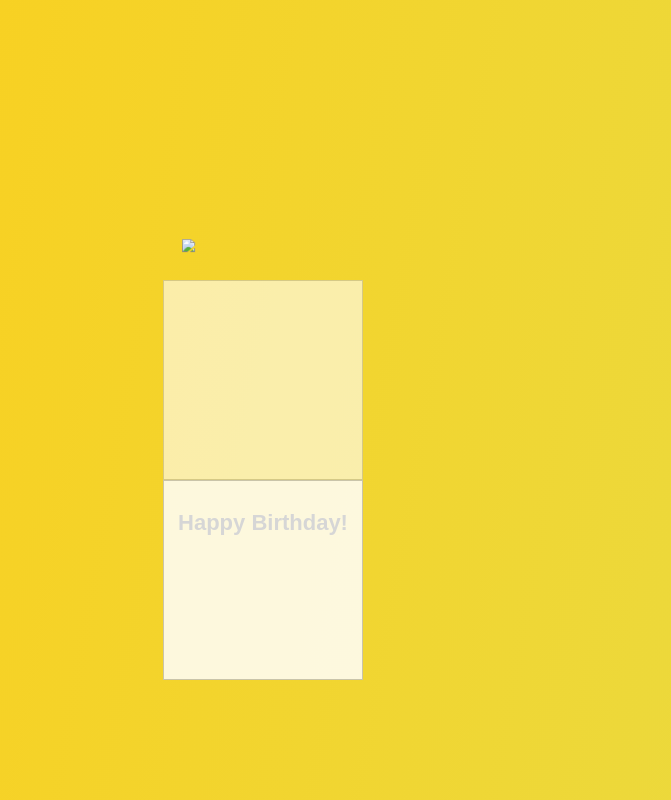
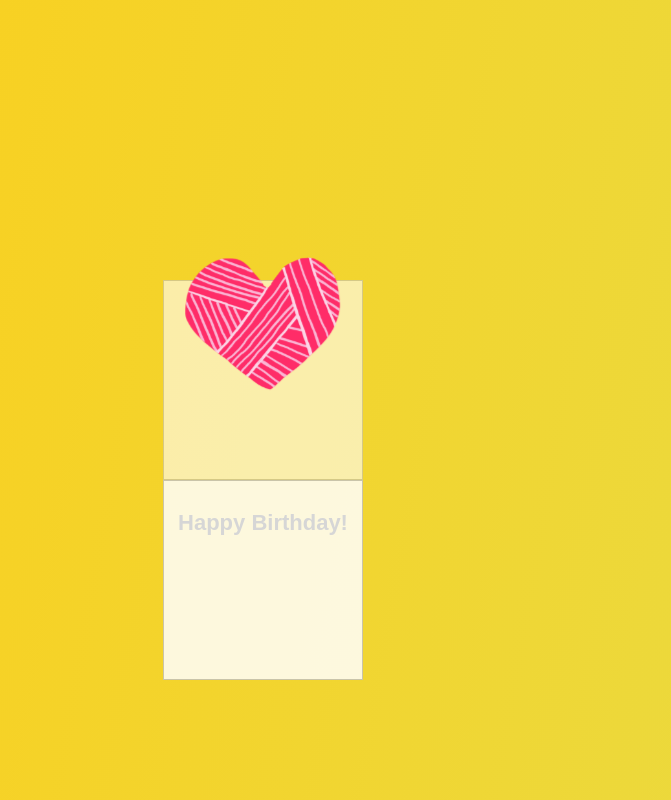
Before and after one commit to tri613/mama2016, a website: page index.html in a window 1280 px wide. Shown: the whole page, without its empty margins (377-1048 px from the left). Drawn offline with Linux system fonts and the light colour scheme; the site is published under a folder, as on GitHub Pages, so addresses that start at the root find nothing.

Commit message:
modify image src path

```diff
--- a/index.html
+++ b/index.html
@@ -30,7 +30,7 @@
 						    <figure class="bottom"></figure>
 					    </div>
 					  	<div id="heart">
-					  		<img src="/images/heart.png">
+					  		<img src="./images/heart.png">
 					  		<!-- <div class="heart-top lft"></div>
 							<div class="heart-top rgt"></div>
 							<div class="heart-bot lft"></div>
```
